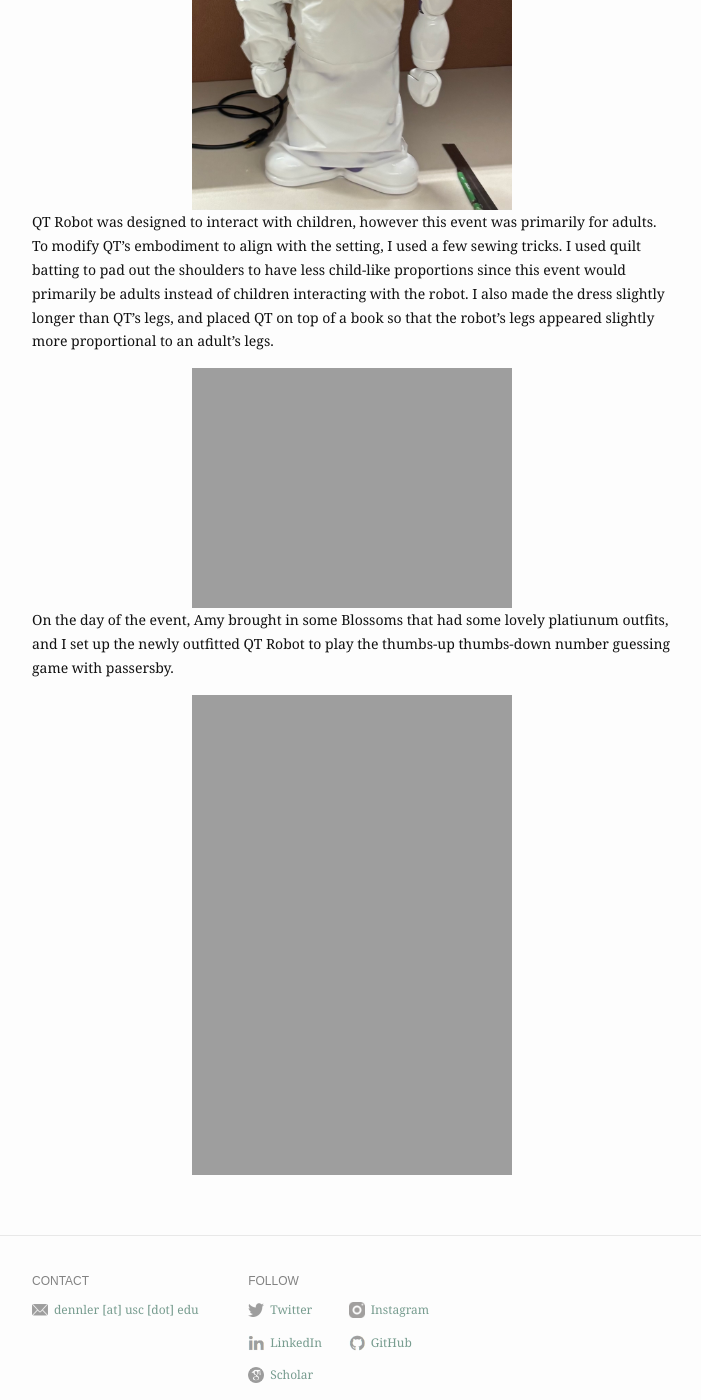
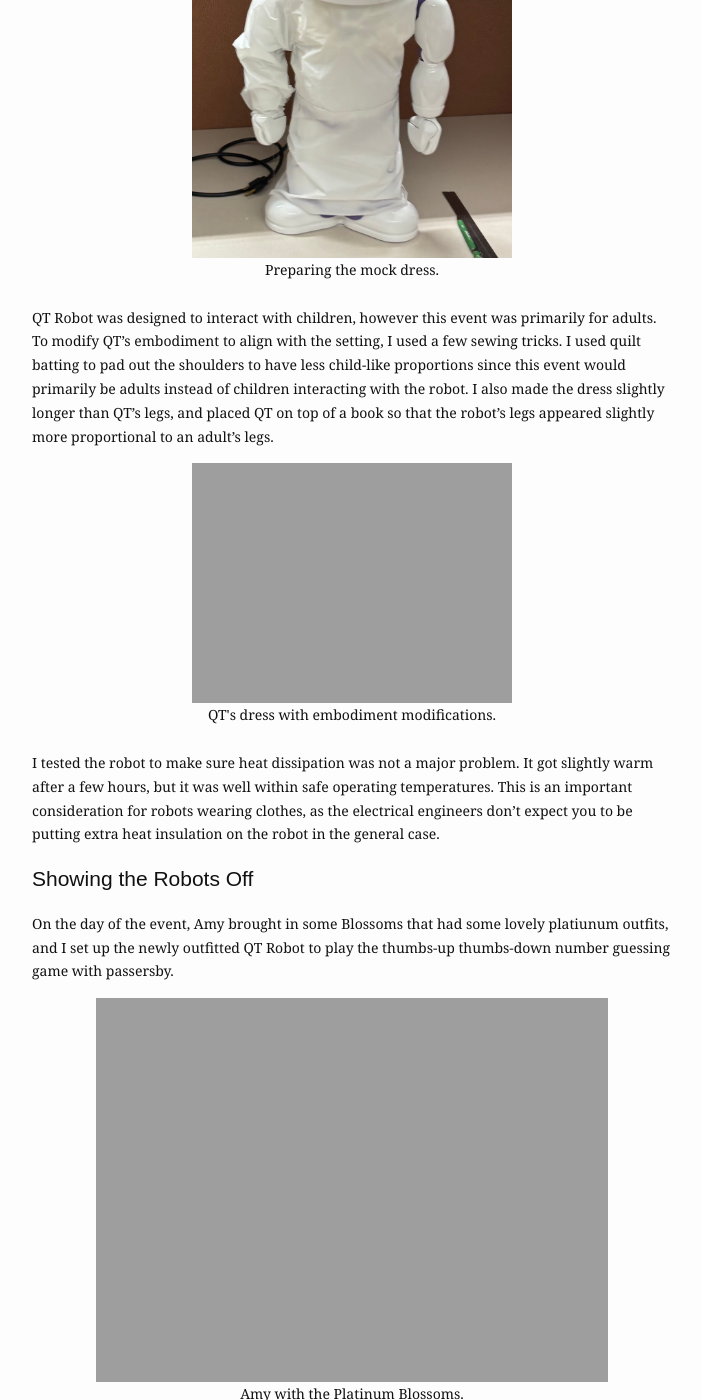
Before and after one commit to ndennler/ndennler.github.io, a Jekyll site: the page built from _posts/2024-09-17-Opening-Ginsburg.md, in a window 1280 px wide and 1400 px high, scrolled down 1594 px. Shown: the whole window, without its empty margins (288-989 px from the left). Built offline with Jekyll 4.4.1, drawn with Linux system fonts in a browser that asks for light colours; some of the changed text lies outside the part shown.

Commit message:
updated blog post

```diff
--- a/_posts/2024-09-17-Opening-Ginsburg.md
+++ b/_posts/2024-09-17-Opening-Ginsburg.md
@@ -18,23 +18,34 @@
 
 <div style="text-align:center">
 <img src="{{ "/assets/img/content/gcs/reference-image.jpg" | absolute_url }}" style="width:50%">
+<br>The 2021 Fall/Winter Balmain dress that inspired the dress's design. <br><br>
 </div>
 
 I didn't anticipate receiving funding for this side project so I got really crafty with materials. I was able to find some stretchy metallic fabric in the LA Fashion district, but given that I was going to likely iterate on the pattern I create, I wanted to find some low-cost alternatives to create mocks of the dress. To create the pattern, I used a roll of unwaxed parchment paper to draw general shapes that I could cut out and use as a template. Typically people who sew would use a muslin, but even that was outside of my budget. Luckily I found a crafty alternative at the local grocery store: disposable tablecloths. Often these come in a roll for large family barbecues and are made from a flexible plastic that I found quite easy to sew through. THe downside is that any tensile stress stretches the plastic out and destroys the seams. This doesn't really matter for mocking designs, but it would be terrible if you were really hoping to wear the plastic mock in daily life.
 
 <div style="text-align:center">
 <img src="{{ "/assets/img/content/gcs/qt-mock.jpg" | absolute_url }}" style="width:50%">
+<br>Preparing the mock dress.<br><br>
 </div>
 
 QT Robot was designed to interact with children, however this event was primarily for adults. To modify QT's embodiment to align with the setting, I used a few sewing tricks. I used quilt batting to pad out the shoulders to have less child-like proportions since this event would primarily be adults instead of children interacting with the robot. I also made the dress slightly longer than QT's legs, and placed QT on top of a book so that the robot's legs appeared slightly more proportional to an adult's legs.
 
 <div style="text-align:center">
 <img src="{{ "/assets/img/content/gcs/qt-dress.jpeg" | absolute_url }}" style="width:50%">
+<br>QT's dress with embodiment modifications.<br><br>
 </div>
+
+I tested the robot to make sure heat dissipation was not a major problem. It got slightly warm after a few hours, but it was well within safe operating temperatures. This is an important consideration for robots wearing clothes, as the electrical engineers don't expect you to be putting extra heat insulation on the robot in the general case.
+
+# Showing the Robots Off
 
 On the day of the event, Amy brought in some Blossoms that had some lovely platiunum outfits, and I set up the newly outfitted QT Robot to play the thumbs-up thumbs-down number guessing game with passersby.
 
 <div style="text-align:center">
-<img src="{{ "/assets/img/content/gcs/amy-and-blossoms.jpeg" | absolute_url }}" style="width:50%">
-<img src="{{ "/assets/img/content/gcs/qt-deployed.jpeg" | absolute_url }}" style="width:50%">
+<img src="{{ "/assets/img/content/gcs/amy-and-blossoms.jpeg" | absolute_url }}" style="width:80%">
+<br>Amy with the Platinum Blossoms.<br>
+<img src="{{ "/assets/img/content/gcs/qt-deployed.jpeg" | absolute_url }}" style="width:80%">
+<br>QT Robot in Ginsberg Hall.<br><br>
 </div>
+
+Overall, people enjoyed the personality that these clothes added to the robot. I believe that these additions elicited interaction with the robot, but we will need to run a controlled experiment one day to verify this hypothesis :).
```
